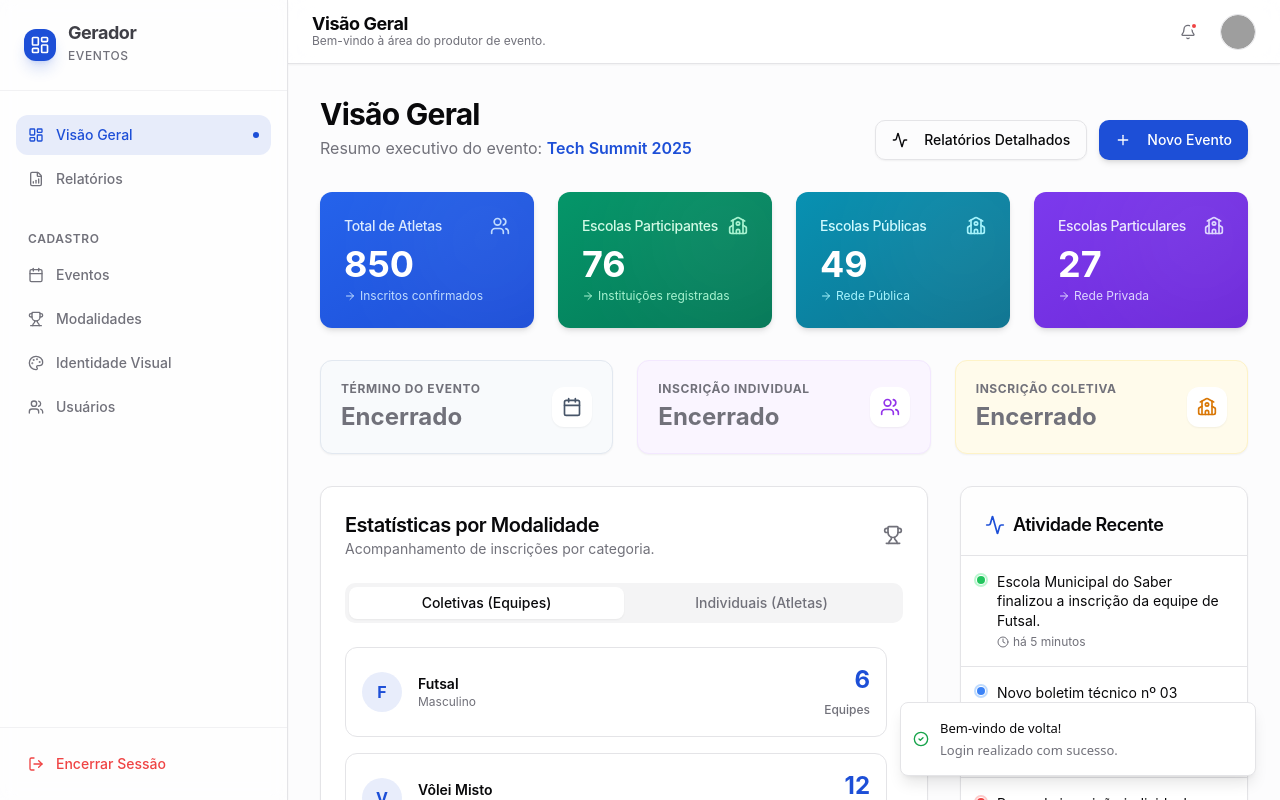
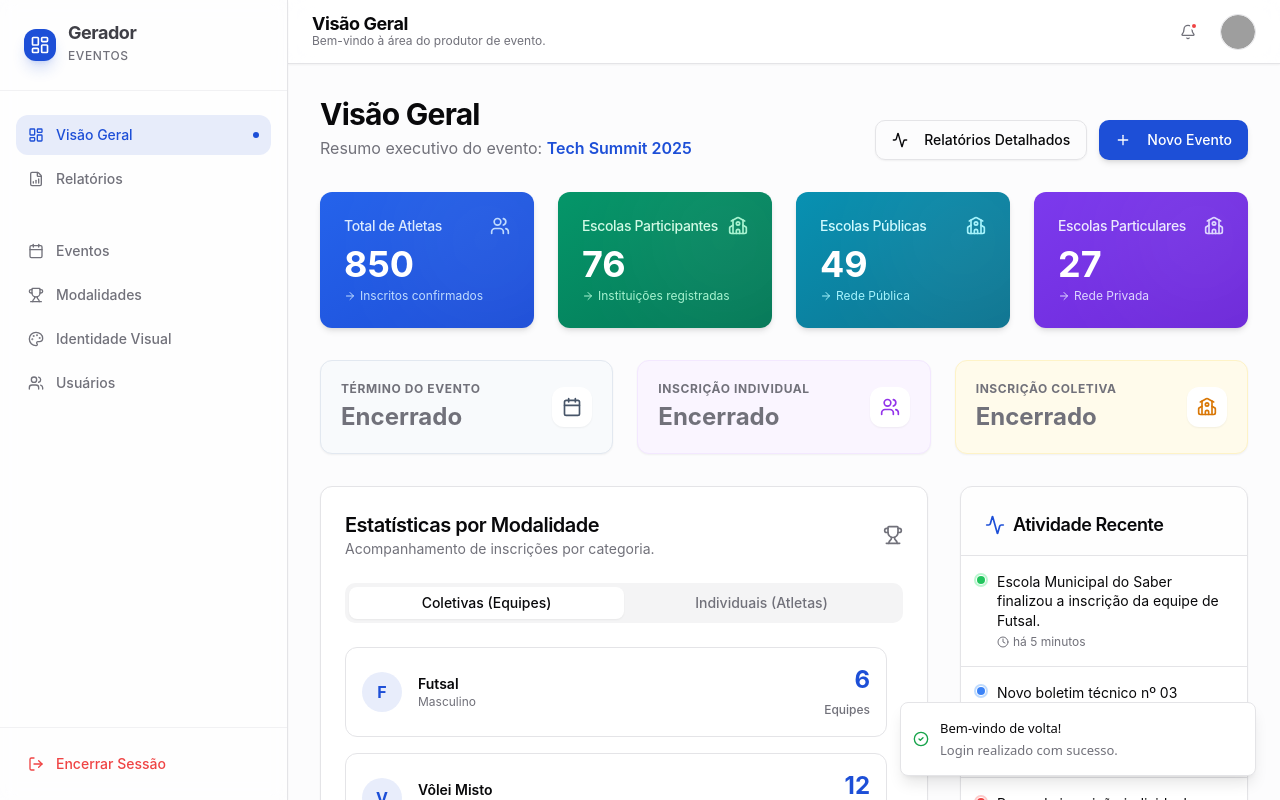
Before and after one commit to AtilaMedeiros/gerador-de-eventos_ultimo, a React (Vite) app: page / in a window 1280 px wide. Both pictures are taken after typing "name@example.com", "Sample123" into the empty fields and a click on the button "Entrar no Sistema". Shown: the top 800 px of the page. Built offline with nearby package versions, Linux system fonts and the light colour scheme; grey boxes are pictures that could not be loaded.

Commit message:
refactor: remove título da seção "Cadastro" do DashboardSidebar

```diff
--- a/src/components/DashboardSidebar.tsx
+++ b/src/components/DashboardSidebar.tsx
@@ -102,9 +102,7 @@ export function DashboardSidebar() {
         </div>
 
         <div className="space-y-1">
-          <p className="px-3 text-xs font-semibold text-muted-foreground uppercase tracking-wider mb-2">
-            Cadastro
-          </p>
+
           <NavItem
             to="/area-do-produtor/cadastro-basico/evento"
             icon={Calendar}
```
